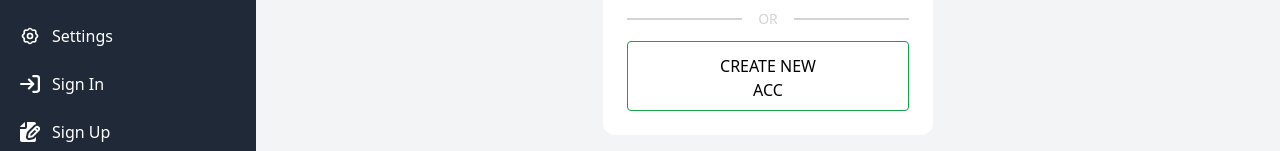
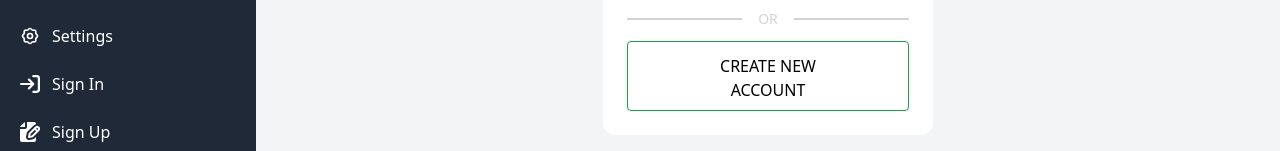
Before and after one commit to yadamoon/Admin-Panel, a React (Vite) app in the folder Dashboard/: page /SignIN in a window 1280 px wide. Shown: the part 469-620 px from the top of the page. Built offline with nearby package versions, Linux system fonts and the light colour scheme.

Commit message:
change name of button

```diff
--- a/Dashboard/src/components/pages/SignIn.jsx
+++ b/Dashboard/src/components/pages/SignIn.jsx
@@ -90,7 +90,7 @@ function SignIn() {
               <div className=" border h-0 w-2/4 border-stone-300"></div>
             </div>
             <div className="border border-green-600 uppercase text-center text-black w-full  pl-20 pr-20 pt-3 pb-2 hover:bg-gray-600 hover:text-white rounded md:w-auto ">
-              <a href="#">Create New Acc </a>
+              <a href="#">Create New Account </a>
             </div>
           </form>
         </div>
```
